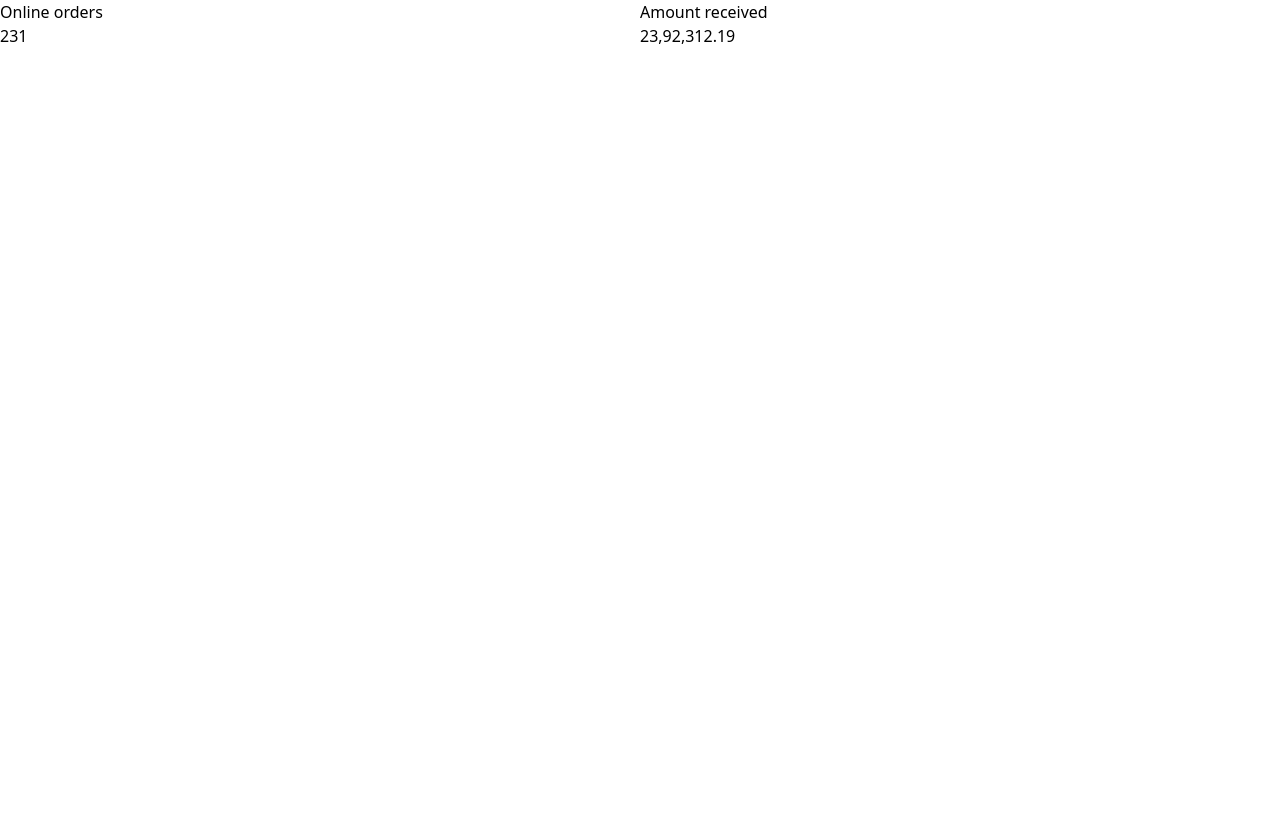
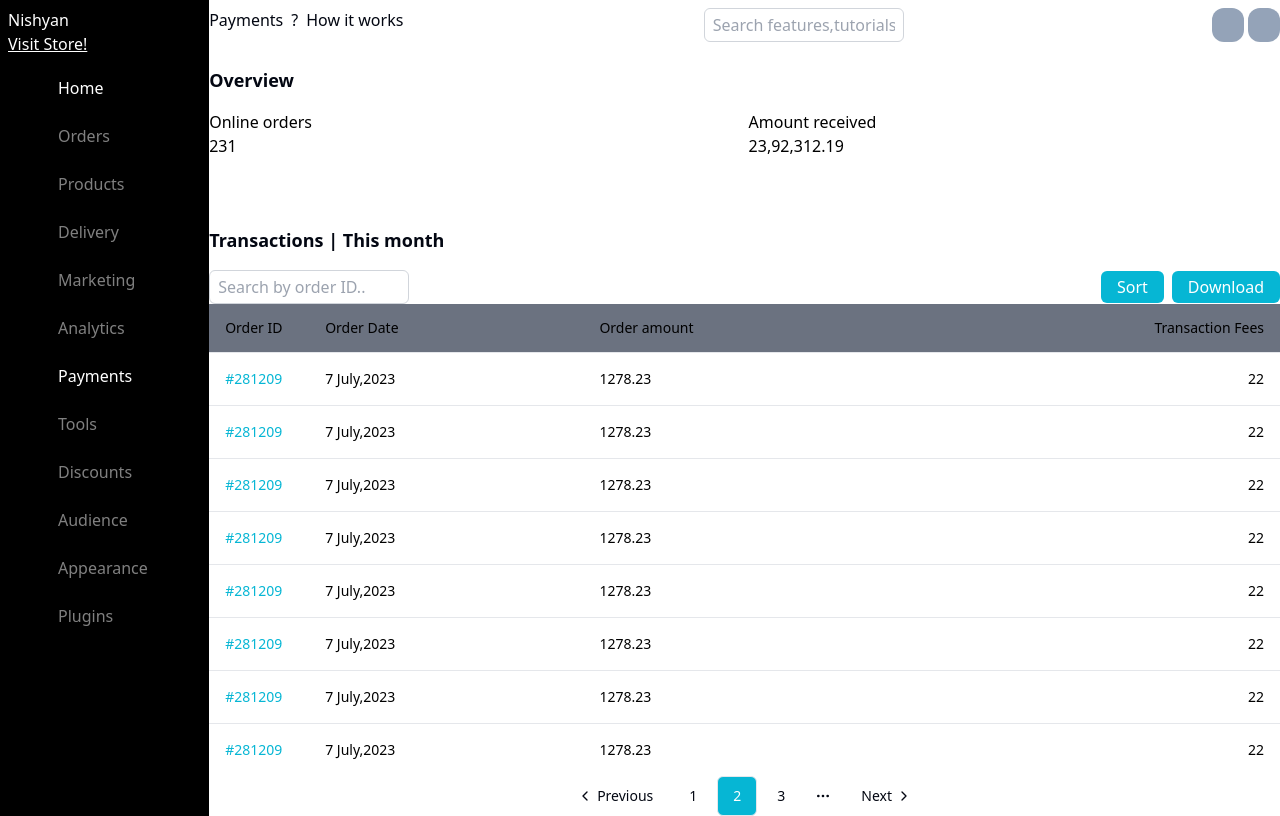
Before and after one commit to sahas-01/Dashboard-payouts, a Next.js app: page / in a window 1280 px wide. Built offline with nearby package versions, Linux system fonts and the light colour scheme.

Commit message:
feat: basic setup done

```diff
--- /dev/null
+++ b/components/ui/button.jsx
@@ -0,0 +1,47 @@
+import * as React from "react"
+import { Slot } from "@radix-ui/react-slot"
+import { cva } from "class-variance-authority";
+
+import { cn } from "@/lib/utils"
+
+const buttonVariants = cva(
+  "inline-flex items-center justify-center whitespace-nowrap rounded-md text-sm font-medium ring-offset-background transition-colors focus-visible:outline-none focus-visible:ring-2 focus-visible:ring-ring focus-visible:ring-offset-2 disabled:pointer-events-none disabled:opacity-50",
+  {
+    variants: {
+      variant: {
+        default: "bg-primary text-primary-foreground hover:bg-primary/90",
+        destructive:
+          "bg-destructive text-destructive-foreground hover:bg-destructive/90",
+        outline:
+          "border border-input bg-background hover:bg-accent hover:text-accent-foreground",
+        secondary:
+          "bg-secondary text-secondary-foreground hover:bg-secondary/80",
+        ghost: "hover:bg-accent hover:text-accent-foreground",
+        link: "text-primary underline-offset-4 hover:underline",
+      },
+      size: {
+        default: "h-10 px-4 py-2",
+        sm: "h-9 rounded-md px-3",
+        lg: "h-11 rounded-md px-8",
+        icon: "h-10 w-10",
+      },
+    },
+    defaultVariants: {
+      variant: "default",
+      size: "default",
+    },
+  }
+)
+
+const Button = React.forwardRef(({ className, variant, size, asChild = false, ...props }, ref) => {
+  const Comp = asChild ? Slot : "button"
+  return (
+    (<Comp
+      className={cn(buttonVariants({ variant, size, className }))}
+      ref={ref}
+      {...props} />)
+  );
+})
+Button.displayName = "Button"
+
+export { Button, buttonVariants }
--- /dev/null
+++ b/components/ui/pagination.jsx
@@ -0,0 +1,99 @@
+import * as React from "react"
+import { ChevronLeft, ChevronRight, MoreHorizontal } from "lucide-react"
+
+import { cn } from "@/lib/utils"
+import { buttonVariants } from "@/components/ui/button";
+
+const Pagination = ({
+  className,
+  ...props
+}) => (
+  <nav
+    role="navigation"
+    aria-label="pagination"
+    className={cn("mx-auto flex w-full justify-center", className)}
+    {...props} />
+)
+
+const PaginationContent = React.forwardRef(({ className, ...props }, ref) => (
+  <ul
+    ref={ref}
+    className={cn("flex flex-row items-center gap-1", className)}
+    {...props} />
+))
+PaginationContent.displayName = "PaginationContent"
+
+const PaginationItem = React.forwardRef(({ className, ...props }, ref) => (
+  <li ref={ref} className={cn("", className)} {...props} />
+))
+PaginationItem.displayName = "PaginationItem"
+
+const PaginationLink = ({
+  className,
+  isActive,
+  size = "icon",
+  ...props
+}) => (
+  <PaginationItem>
+    <a
+      aria-current={isActive ? "page" : undefined}
+      className={cn(buttonVariants({
+        variant: isActive ? "outline" : "ghost",
+        size,
+      }), className)}
+      {...props} />
+  </PaginationItem>
+)
+PaginationLink.displayName = "PaginationLink"
+
+const PaginationPrevious = ({
+  className,
+  ...props
+}) => (
+  <PaginationLink
+    aria-label="Go to previous page"
+    size="default"
+    className={cn("gap-1 pl-2.5", className)}
+    {...props}>
+    <ChevronLeft className="h-4 w-4" />
+    <span>Previous</span>
+  </PaginationLink>
+)
+PaginationPrevious.displayName = "PaginationPrevious"
+
+const PaginationNext = ({
+  className,
+  ...props
+}) => (
+  <PaginationLink
+    aria-label="Go to next page"
+    size="default"
+    className={cn("gap-1 pr-2.5", className)}
+    {...props}>
+    <span>Next</span>
+    <ChevronRight className="h-4 w-4" />
+  </PaginationLink>
+)
+
+const PaginationEllipsis = ({
+  className,
+  ...props
+}) => (
+  <span
+    aria-hidden
+    className={cn("flex h-9 w-9 items-center justify-center", className)}
+    {...props}>
+    <MoreHorizontal className="h-4 w-4" />
+    <span className="sr-only">More pages</span>
+  </span>
+)
+
+export {
+  Pagination,
+  PaginationContent,
+  PaginationEllipsis,
+  PaginationItem,
+  PaginationLink,
+  PaginationNext,
+  PaginationPrevious,
+}
--- /dev/null
+++ b/components/ui/table.jsx
@@ -0,0 +1,83 @@
+import * as React from "react"
+
+import { cn } from "@/lib/utils"
+
+const Table = React.forwardRef(({ className, ...props }, ref) => (
+  <div className="relative w-full overflow-auto">
+    <table
+      ref={ref}
+      className={cn("w-full caption-bottom text-sm", className)}
+      {...props} />
+  </div>
+))
+Table.displayName = "Table"
+
+const TableHeader = React.forwardRef(({ className, ...props }, ref) => (
+  <thead ref={ref} className={cn("[&_tr]:border-b", className)} {...props} />
+))
+TableHeader.displayName = "TableHeader"
+
+const TableBody = React.forwardRef(({ className, ...props }, ref) => (
+  <tbody
+    ref={ref}
+    className={cn("[&_tr:last-child]:border-0", className)}
+    {...props} />
+))
+TableBody.displayName = "TableBody"
+
+const TableFooter = React.forwardRef(({ className, ...props }, ref) => (
+  <tfoot
+    ref={ref}
+    className={cn("border-t bg-muted/50 font-medium [&>tr]:last:border-b-0", className)}
+    {...props} />
+))
+TableFooter.displayName = "TableFooter"
+
+const TableRow = React.forwardRef(({ className, ...props }, ref) => (
+  <tr
+    ref={ref}
+    className={cn(
+      "border-b transition-colors text-black data-[state=selected]:bg-muted",
+      className
+    )}
+    {...props} />
+))
+TableRow.displayName = "TableRow"
+
+const TableHead = React.forwardRef(({ className, ...props }, ref) => (
+  <th
+    ref={ref}
+    className={cn(
+      "h-12 px-4 text-left align-middle font-medium text-muted-foreground [&:has([role=checkbox])]:pr-0",
+      className
+    )}
+    {...props} />
+))
+TableHead.displayName = "TableHead"
+
+const TableCell = React.forwardRef(({ className, ...props }, ref) => (
+  <td
+    ref={ref}
+    className={cn("p-4 align-middle [&:has([role=checkbox])]:pr-0", className)}
+    {...props} />
+))
+TableCell.displayName = "TableCell"
+
+const TableCaption = React.forwardRef(({ className, ...props }, ref) => (
+  <caption
+    ref={ref}
+    className={cn("mt-4 text-sm text-muted-foreground", className)}
+    {...props} />
+))
+TableCaption.displayName = "TableCaption"
+
+export {
+  Table,
+  TableHeader,
+  TableBody,
+  TableFooter,
+  TableHead,
+  TableRow,
+  TableCell,
+  TableCaption,
+}
--- a/pages/index.js
+++ b/pages/index.js
@@ -1,14 +1,152 @@
-import Image from 'next/image'
-import { Inter } from 'next/font/google'
-import HomeCard from '@/components/HomeCard'
+import {
+  Table,
+  TableBody,
+  TableCaption,
+  TableCell,
+  TableFooter,
+  TableHead,
+  TableHeader,
+  TableRow,
+} from "@/components/ui/table"
+import {
+  Pagination,
+  PaginationContent,
+  PaginationEllipsis,
+  PaginationItem,
+  PaginationLink,
+  PaginationNext,
+  PaginationPrevious,
+} from "@/components/ui/pagination"
+import Layout from "@/components/Layout"
+import HomeCard from "@/components/HomeCard"
+import TopNav from "@/components/TopNav"
 
-const inter = Inter({ subsets: ['latin'] })
+const invoices = [
+  {
+    orderId: "#281209",
+    orderDate: "7 July,2023",
+    totalAmount: "1278.23",
+    transactionFees: "22",
+  },
+  {
+    orderId: "#281209",
+    orderDate: "7 July,2023",
+    totalAmount: "1278.23",
+    transactionFees: "22",
+  },
+  {
+    orderId: "#281209",
+    orderDate: "7 July,2023",
+    totalAmount: "1278.23",
+    transactionFees: "22",
+  },
+  {
+    orderId: "#281209",
+    orderDate: "7 July,2023",
+    totalAmount: "1278.23",
+    transactionFees: "22",
+  },
+  {
+    orderId: "#281209",
+    orderDate: "7 July,2023",
+    totalAmount: "1278.23",
+    transactionFees: "22",
+  },
+  {
+    orderId: "#281209",
+    orderDate: "7 July,2023",
+    totalAmount: "1278.23",
+    transactionFees: "22",
+  },
+  {
+    orderId: "#281209",
+    orderDate: "7 July,2023",
+    totalAmount: "1278.23",
+    transactionFees: "22",
+  },
+  {
+    orderId: "#281209",
+    orderDate: "7 July,2023",
+    totalAmount: "1278.23",
+    transactionFees: "22",
+  },
+]
 
 export default function Home() {
   return (
-    <div className='flex'>
-      <HomeCard heading="Online orders" text="231"/>
-      <HomeCard heading="Amount received" text="23,92,312.19"/>
-    </div>
+    <>
+      <Layout
+        pageTitle="Payouts v2"
+      >
+        <TopNav />
+        <h1 className="font-semibold text-lg my-4">Overview</h1>
+        <div className="grid grid-cols-1 md:grid-cols-2 gap-2">
+          <HomeCard
+            heading="Online orders"
+            text="231"
+          />
+          <HomeCard
+            heading="Amount received"
+            text="23,92,312.19"
+          />
+        </div>
+        <h1 className="font-semibold text-lg my-4">Transactions | This month</h1>
+        <div className="flex items-center justify-between">
+          <input
+            type="text"
+            placeholder="Search by order ID.."
+            className="border border-gray-300 rounded-md px-2 py-1 w-[200px] mr-2"
+          />
+          <div className="flex gap-2">
+            <button className="bg-[#06b6d4] text-white px-4 py-1 rounded-md">Sort</button>
+            <button className="bg-[#06b6d4] text-white px-4 py-1 rounded-md">Download</button>
+          </div>
+        </div>
+        <Table>
+          <TableHeader>
+            <TableRow className="bg-[#6b7280]">
+              <TableHead className="w-[100px] text-black">Order ID</TableHead>
+              <TableHead className="text-black">Order Date</TableHead>
+              <TableHead className="text-black">Order amount</TableHead>
+              <TableHead className="text-right text-black">Transaction Fees</TableHead>
+            </TableRow>
+          </TableHeader>
+          <TableBody>
+            {invoices.map((invoice) => (
+              <TableRow key={invoice.invoice}>
+                <TableCell className="font-medium text-[#06b6d4]">{invoice.orderId}</TableCell>
+                <TableCell>{invoice.orderDate}</TableCell>
+                <TableCell>{invoice.totalAmount}</TableCell>
+                <TableCell className="text-right">{invoice.transactionFees}</TableCell>
+              </TableRow>
+            ))}
+          </TableBody>
+        </Table>
+        <Pagination>
+          <PaginationContent>
+            <PaginationItem>
+              <PaginationPrevious href="#" />
+            </PaginationItem>
+            <PaginationItem>
+              <PaginationLink href="#">1</PaginationLink>
+            </PaginationItem>
+            <PaginationItem>
+              <PaginationLink className='bg-cyan-500 text-white' href="#" isActive>
+                2
+              </PaginationLink>
+            </PaginationItem>
+            <PaginationItem>
+              <PaginationLink href="#">3</PaginationLink>
+            </PaginationItem>
+            <PaginationItem>
+              <PaginationEllipsis />
+            </PaginationItem>
+            <PaginationItem>
+              <PaginationNext href="#" />
+            </PaginationItem>
+          </PaginationContent>
+        </Pagination>
+      </Layout>
+    </>
   )
 }
```
